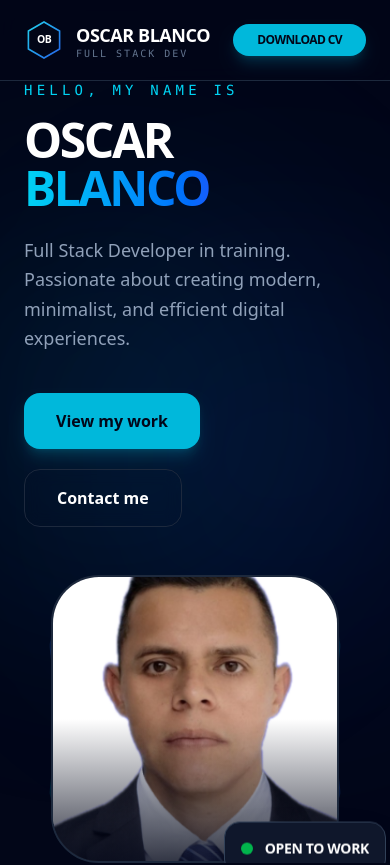
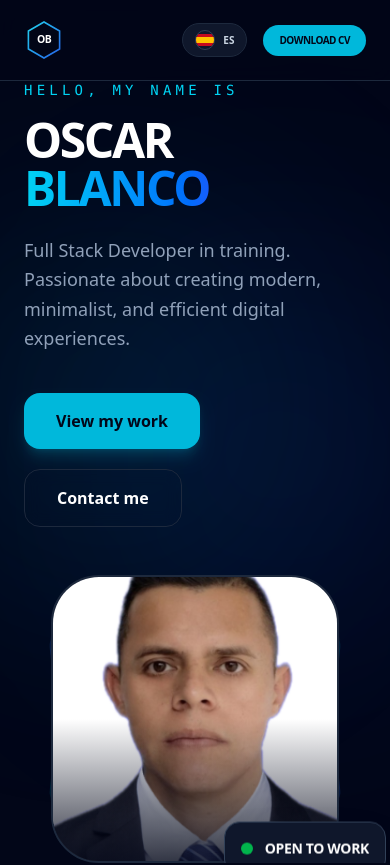
Before and after one commit to oscarblanco-software-eng/mi-portafolio, a React (Vite) app: page / in a window 390 px wide. Shown: the top 865 px of the page. Built offline with nearby package versions, Linux system fonts and the light colour scheme.

Commit message:
fix: improve mobile navigation and language selector visibility

```diff
--- a/src/components/Navbar.jsx
+++ b/src/components/Navbar.jsx
@@ -10,65 +10,41 @@ export default function Navbar({ lang, setLang, t }) {
     <nav className="fixed top-0 w-full z-50 bg-slate-950/80 backdrop-blur-md border-b border-slate-800">
       <div className="max-w-7xl mx-auto px-6 h-20 flex items-center justify-between">
 
-        {/* LADO IZQUIERDO: ISOTIPO + NOMBRE */}
-        <motion.div
-          initial={{ opacity: 0, x: -20 }}
-          animate={{ opacity: 1, x: 0 }}
-          className="flex items-center gap-3 group cursor-pointer"
-        >
-          {/* Isotipo SVG Hexagonal */}
+        {/* LADO IZQUIERDO: ISOTIPO */}
+        <div className="flex items-center gap-3 group cursor-pointer">
           <div className="relative w-10 h-10">
             <svg viewBox="0 0 100 100" className="w-full h-full transform group-hover:rotate-[15deg] transition-transform duration-500">
-              {/* Hexágono de fondo */}
-              <path
-                d="M50 5 L89 27.5 L89 72.5 L50 95 L11 72.5 L11 27.5 Z"
-                fill="none"
-                stroke="#1e293b"
-                strokeWidth="2"
-              />
-              {/* Hexágono con gradiente */}
-              <path
-                d="M50 5 L89 27.5 L89 72.5 L50 95 L11 72.5 L11 27.5 Z"
-                fill="none"
-                stroke="url(#logo-gradient)"
-                strokeWidth="4"
-              />
+              <path d="M50 5 L89 27.5 L89 72.5 L50 95 L11 72.5 L11 27.5 Z" fill="none" stroke="#1e293b" strokeWidth="2"/>
+              <path d="M50 5 L89 27.5 L89 72.5 L50 95 L11 72.5 L11 27.5 Z" fill="none" stroke="url(#logo-gradient)" strokeWidth="4"/>
               <defs>
                 <linearGradient id="logo-gradient" x1="0%" y1="0%" x2="100%" y2="100%">
                   <stop offset="0%" stopColor="#22d3ee" />
                   <stop offset="100%" stopColor="#2563eb" />
                 </linearGradient>
               </defs>
-              <text
-                x="50%" y="50%" textAnchor="middle" dy=".3em"
-                className="fill-white font-black text-[26px] tracking-tighter"
-              >
-                OB
-              </text>
+              <text x="50%" y="50%" textAnchor="middle" dy=".3em" className="fill-white font-black text-[26px] tracking-tighter">OB</text>
             </svg>
           </div>
+          <div className="hidden sm:flex flex-col leading-none">
+            <span className="text-white font-bold text-lg tracking-tight">OSCAR BLANCO</span>
+            <span className="text-slate-500 font-mono text-[10px] tracking-[0.2em] uppercase">Full Stack Dev</span>
+          </div>
+        </div>
 
-          {/* Texto del Logo */}
-          <div className="flex flex-col leading-none">
-            <span className="text-white font-bold text-lg tracking-tight group-hover:text-cyan-400 transition-colors">
-              OSCAR BLANCO
-            </span>
-            <span className="text-slate-500 font-mono text-[10px] tracking-[0.2em] uppercase">
-              Full Stack Dev
-            </span>
-          </div>
-        </motion.div>
-
-        {/* CENTRO: NAVEGACIÓN */}
+        {/* CENTRO: NAVEGACIÓN (Desktop solamente) */}
         <div className="hidden md:flex items-center gap-8 text-slate-400 font-medium">
           <a href="#inicio" className="hover:text-cyan-400 transition-colors text-sm uppercase tracking-widest">{t.home}</a>
           <a href="#proyectos" className="hover:text-cyan-400 transition-colors text-sm uppercase tracking-widest">{t.projects}</a>
           <a href="#contacto" className="hover:text-cyan-400 transition-colors text-sm uppercase tracking-widest">{t.contact}</a>
+        </div>
 
-          {/* SELECTOR DE IDIOMA ANIMADO */}
+        {/* LADO DERECHO: SELECTOR (Mobile + Desktop) Y BOTÓN CV */}
+        <div className="flex items-center gap-4">
+
+          {/* BOTÓN DE IDIOMA - Ahora visible en todas las pantallas */}
           <button
             onClick={toggleLanguage}
-            className="flex items-center gap-3 bg-slate-900 border border-slate-800 hover:border-cyan-500/50 px-4 py-2 rounded-full transition-all group overflow-hidden"
+            className="flex items-center gap-2 bg-slate-900 border border-slate-800 hover:border-cyan-500/50 px-3 py-1.5 rounded-full transition-all group"
           >
             <div className="relative w-5 h-5">
               <AnimatePresence mode="wait">
@@ -82,35 +58,31 @@ export default function Navbar({ lang, setLang, t }) {
                 >
                   {lang === 'en' ? (
                     <svg viewBox="0 0 750 500" className="w-full h-full object-cover">
-                      <rect width="750" height="500" fill="#c60b1e"/>
-                      <rect width="750" height="250" y="125" fill="#ffc400"/>
+                      <rect width="750" height="500" fill="#c60b1e"/><rect width="750" height="250" y="125" fill="#ffc400"/>
                     </svg>
                   ) : (
                     <svg viewBox="0 0 741 390" className="w-full h-full object-cover">
-                      <rect width="741" height="390" fill="#3c3b6e"/>
-                      <path d="M0,30h741M0,90h741M0,150h741M0,210h741M0,270h741M0,330h741" stroke="#fff" strokeWidth="30"/>
-                      <rect width="296" height="210" fill="#3c3b6e"/>
+                      <rect width="741" height="390" fill="#3c3b6e"/><path d="M0,30h741M0,90h741M0,150h741M0,210h741M0,270h741M0,330h741" stroke="#fff" strokeWidth="30"/><rect width="296" height="210" fill="#3c3b6e"/>
                     </svg>
                   )}
                 </motion.div>
               </AnimatePresence>
             </div>
-            <span className="text-[10px] font-bold tracking-widest text-slate-300 group-hover:text-cyan-400 uppercase">
+            <span className="text-[10px] font-bold text-slate-300 group-hover:text-cyan-400">
               {lang === 'en' ? 'ES' : 'EN'}
             </span>
           </button>
-        </div>
 
-        {/* LADO DERECHO: BOTÓN CV */}
+          {/* BOTÓN CV */}
           <motion.a
             whileHover={{ scale: 1.05 }}
             whileTap={{ scale: 0.95 }}
             href="/CV_Oscar_Blanco.pdf"
-          download
-          className="bg-cyan-500 hover:bg-cyan-400 text-slate-950 px-6 py-2 rounded-full text-xs font-black uppercase tracking-tighter transition-all shadow-lg shadow-cyan-500/20"
+            className="bg-cyan-500 hover:bg-cyan-400 text-slate-950 px-4 md:px-6 py-2 rounded-full text-[10px] md:text-xs font-black uppercase tracking-tighter transition-all"
           >
             {t.cv}
           </motion.a>
+        </div>
 
       </div>
     </nav>
```
Lines whose indentation alone changed are shown as unchanged.
